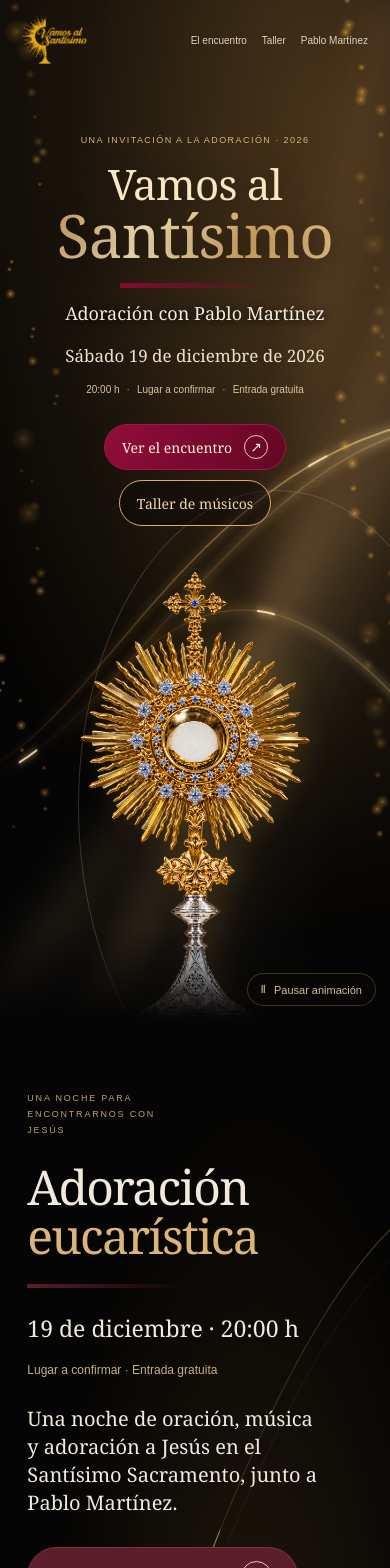
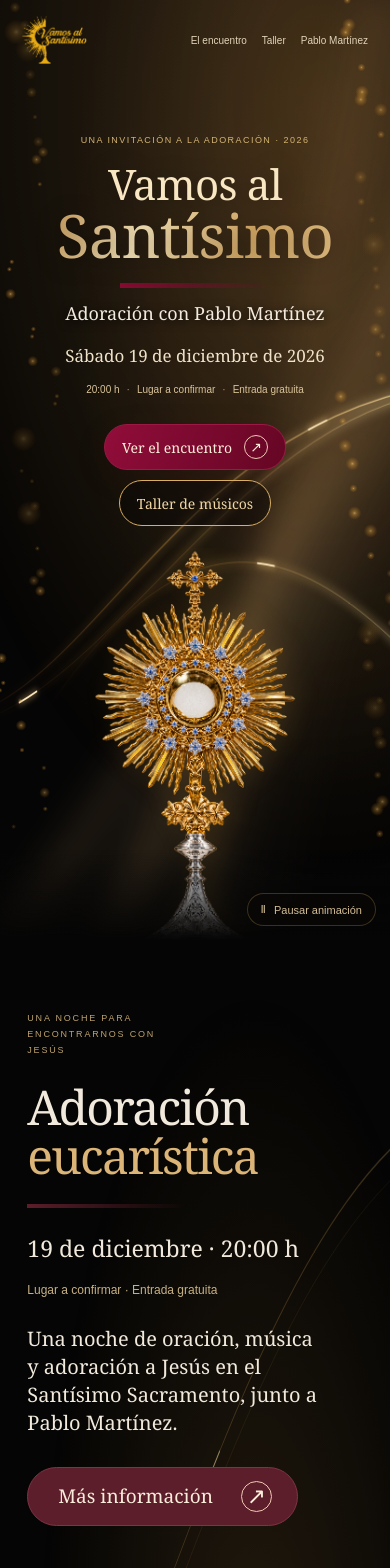
Before and after one commit to danysers/vamosalsantisimo_PabloMartinez, a Next.js app: page / in a window 390 px wide. Shown: the top 1568 px of the page. Built offline with nearby package versions, Linux system fonts and the light colour scheme.

Commit message:
fix: remove hero oval and compact homepage introduction

```diff
--- a/components/golden-hero.module.css
+++ b/components/golden-hero.module.css
@@ -1,10 +1,9 @@
 .experience{position:relative;isolation:isolate;background:#050505}
-.stage{position:relative;isolation:isolate;min-height:max(780px,100svh);overflow:clip;background:#050505;color:#f9e7c3;font-family:Georgia,'Times New Roman',serif;display:flex;align-items:center}
+.stage{position:relative;isolation:isolate;min-height:clamp(640px,82svh,820px);overflow:clip;background:#050505;color:#f9e7c3;font-family:Georgia,'Times New Roman',serif;display:flex;align-items:center}
 .header{position:absolute;top:20px;left:6.8%;right:6.8%;display:flex;align-items:center;justify-content:space-between;gap:25px;z-index:4;font-family:Arial,Helvetica,sans-serif}
 .brand{display:block;flex-shrink:0}.brand img{display:block;width:90px;height:auto}
 .header nav{display:flex;flex-wrap:wrap;justify-content:flex-end;gap:clamp(16px,2vw,32px)}
 .header nav a{color:#e1d4b9;font-size:12px;text-decoration:none;padding:10px 0}.header nav a:hover{color:#ffe2a6}
-.devotionalOutline{position:absolute;inset:5% -10% -8% 43%;border:1px solid #bda26d44;border-radius:50%;z-index:0;pointer-events:none}
 .stage::after{content:'';position:absolute;bottom:0;left:0;right:0;height:90px;z-index:2;pointer-events:none;background:linear-gradient(transparent,#050505)}
 .atmosphere{position:absolute;inset:0;z-index:0;pointer-events:none;background:radial-gradient(ellipse at 82% 28%,#4d341c61,transparent 55%)}
 .halo{position:absolute;inset:-20% -15% -20% 38%;background:radial-gradient(ellipse at 65% 30%,#d2974845,transparent 58%);animation:gold-breathe 9s ease-in-out infinite alternate}
@@ -18,7 +17,7 @@
 .portrait{position:absolute;right:6%;bottom:-8%;height:87%;width:min(40vw,650px);z-index:1;pointer-events:none;mask-image:linear-gradient(to bottom,#000 90%,transparent 100%)}
 .portrait img{height:100%;width:100%;object-fit:contain;object-position:center bottom;filter:drop-shadow(8px -3px 12px #e8ac3b24)}
 .dust{position:fixed;inset:0;width:100%;height:100svh;z-index:5;pointer-events:none}
-.copy{position:relative;z-index:3;margin:0 0 0 6.8%;width:58%;padding:150px 0 95px;animation:copy-arrive 1.1s ease-out both}
+.copy{position:relative;z-index:3;margin:0 0 0 6.8%;width:58%;padding:120px 0 65px;animation:copy-arrive 1.1s ease-out both}
 .overline{font:clamp(9px,.9vw,13px) Arial,Helvetica,sans-serif;letter-spacing:.22em;text-transform:uppercase;color:#d2b473;margin:0 0 24px}
 .date{font-size:clamp(16px,1.5vw,23px);color:#efe2c8;margin:23px 0 13px;line-height:1.5}
 .details{font:clamp(10px,.85vw,13px)/1.8 Arial,Helvetica,sans-serif;color:#dac49a;display:flex;flex-wrap:wrap;gap:10px;margin:0}
@@ -48,7 +47,7 @@
 @media(min-width:1800px){.copy{margin-left:max(7%,calc((100vw - 1600px)/2))}.portrait{right:6%}}
 @media(max-width:1000px) and (min-width:701px){.portrait{width:42vw;right:1%}.copy{margin-left:5%;width:65%}.actions{gap:12px}.primary,.secondary{padding:12px 20px}}
 @media(max-width:700px){
- .stage{min-height:max(1020px,100svh);align-items:flex-start}
+ .stage{min-height:940px;align-items:flex-start}
  .header{top:16px;left:22px;right:22px;gap:16px}.brand img{width:65px}.header nav{gap:15px}.header nav a{font-size:10px}
  .copy{width:100%;margin:0;padding:135px 24px 0;text-align:center}
  .overline{font-size:9px;letter-spacing:.16em;margin-bottom:20px}
@@ -60,8 +59,7 @@
  .actions{justify-content:center;gap:10px;margin-top:25px}
  .primary,.secondary{font-size:14px;padding:10px 17px;gap:12px;min-height:46px}
  .primary span{width:24px;height:24px}
- .portrait{height:480px;width:100%;right:0;bottom:-28px;mask-image:linear-gradient(#000 88%,transparent 100%)}
- .devotionalOutline{inset:48% -22% -10% 20%}
+ .portrait{height:420px;width:100%;right:0;bottom:-28px;mask-image:linear-gradient(#000 88%,transparent 100%)}
  .ribbons{top:30%;height:70%;width:180%;left:-60%}
  .halo{inset:-30% -50% -10% -50%}
  .beams{top:5%;right:-40%;width:150%;height:110%}
--- a/components/golden-hero.tsx
+++ b/components/golden-hero.tsx
@@ -93,7 +93,6 @@ export default function GoldenHero({ children }: { children?: ReactNode }) {
           </g>
         </svg>
       </div>
-      <div className={styles.devotionalOutline} aria-hidden="true" />
       <div className={styles.portrait}>
         <Image src="/2026/adoracion/santisimo-portada.png" alt="Santísimo Sacramento en una custodia dorada" width={874} height={1799} preload sizes="(max-width: 700px) 70vw, 40vw" />
       </div>
```
Also changed, not shown: 1 other file (tests, documents, lock files or other folders).
